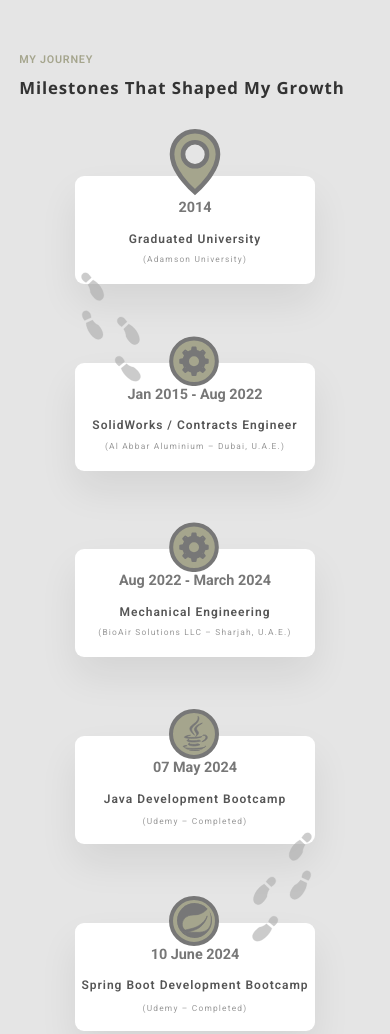
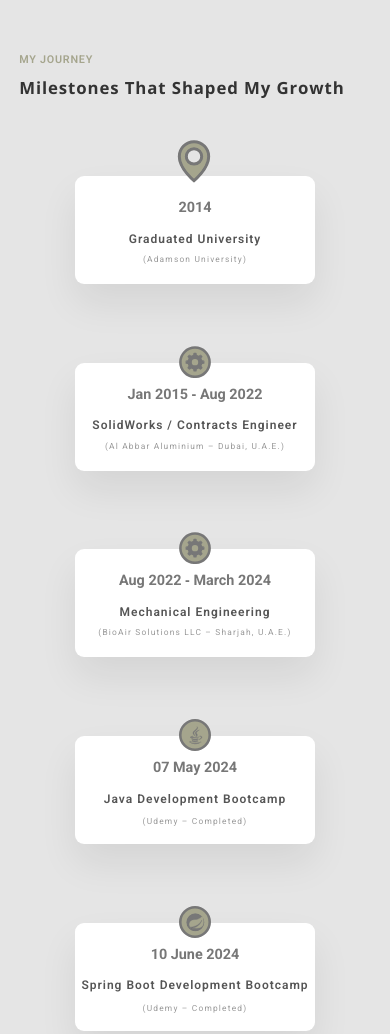
Before and after one commit to Aemyrre/ramyr-cv, a plain HTML site: page index.html in a window 390 px wide. Shown: the part 5160-6194 px from the top of the page. Drawn offline with nearby package versions, Linux system fonts and the light colour scheme.

Commit message:
Small screen exp icon fix

```diff
--- a/css/queries.css
+++ b/css/queries.css
@@ -549,17 +549,15 @@
   }
 
   .footprint {
-    height: 120px;
-    width: 120px;
+    display: none;
   }
 
-  .footprint-left--hover {
-    left: -24rem;
-  }
-
-  .footprint-right--hover {
-    left: auto;
-    right: -4.5rem;
+  .icon-timeline,
+  .icon-career,
+  .icon-course,
+  .icon-course-container,
+  .locate-icon {
+    transform: scale(0.8);
   }
 }
 
```
